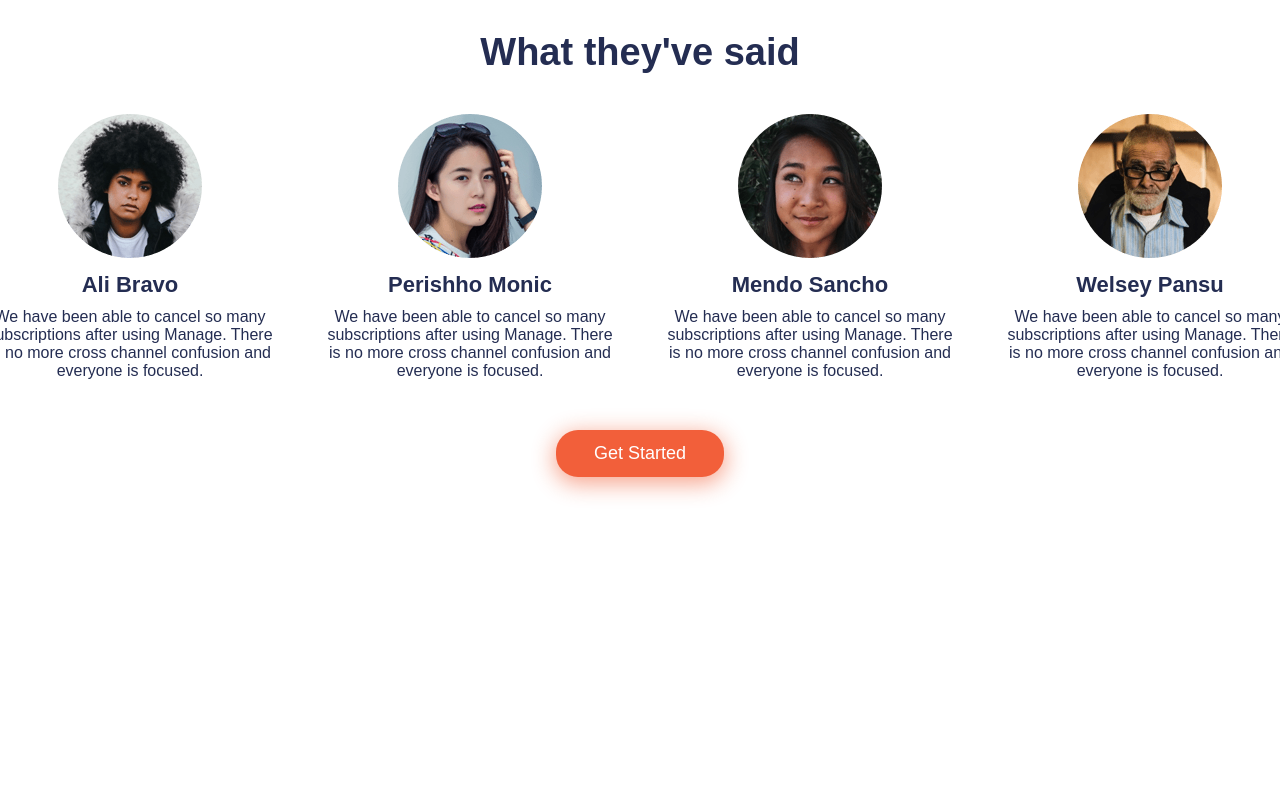
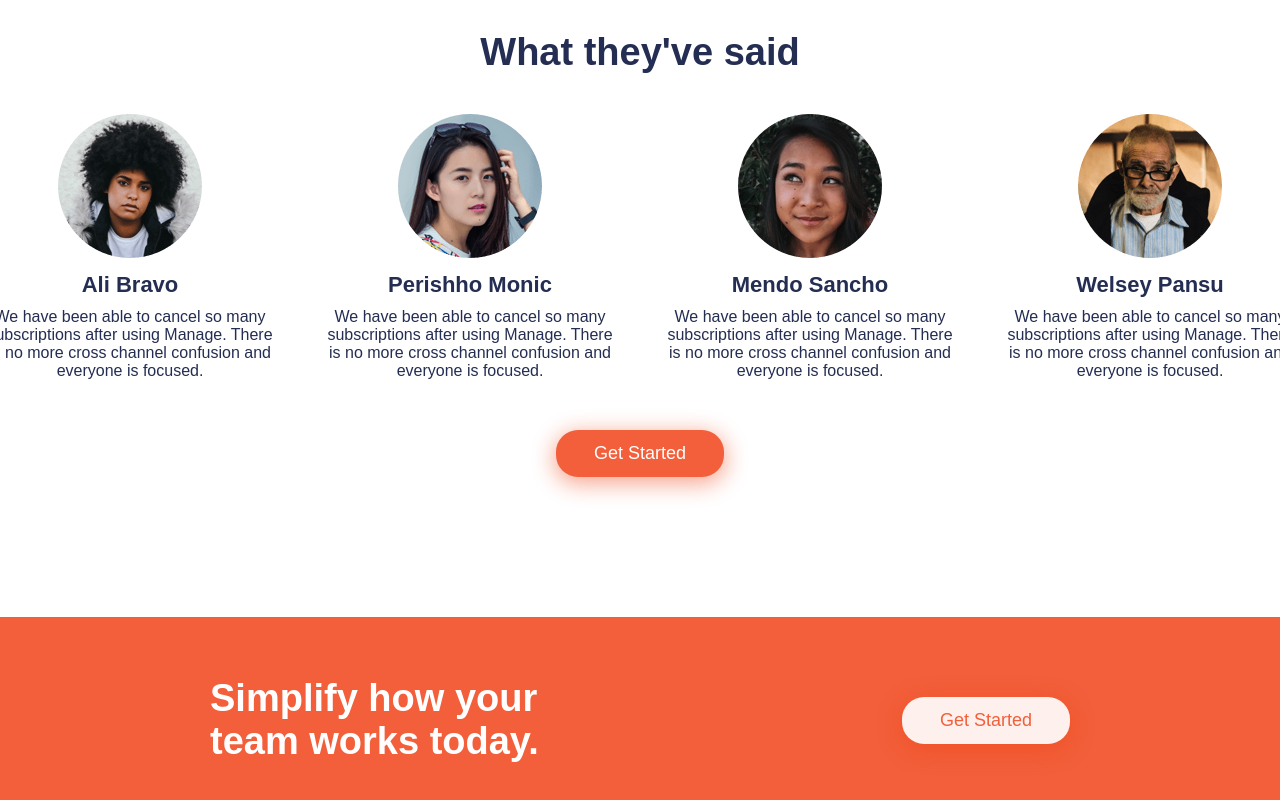
Before and after one commit to 0Kwanele0/manage-landing-page-master, a React (Create React App) app: page / in a window 1280 px wide. Shown: the part 1407-2207 px from the top of the page. Before the commit the page ends 1974 px from the top, so only its background shows below. Built offline with nearby package versions, Linux system fonts and the light colour scheme; a web font is replaced by a local one.

Commit message:
made the start section

```diff
--- a/src/App.js
+++ b/src/App.js
@@ -1,5 +1,6 @@
 import About from "./sections/about/About";
 import Showcase from "./sections/showcase/Showcase";
+import Start from "./sections/start/Start";
 import Testimonies from "./sections/testimonies/Testimonies";
 
 
@@ -9,6 +10,7 @@ function App() {
       <Showcase />
       <About />
       <Testimonies />
+      <Start />
     </div>
   );
 }
--- a/src/sections/start/Start.js
+++ b/src/sections/start/Start.js
@@ -3,8 +3,9 @@ import './styles/start.css'
 
 function Start() {
     return (
-        <div>
-
+        <div className="start">
+            <h2>Simplify how your team works today.</h2>
+            <div className="btn"><button>Get Started</button></div>
         </div>
     )
 }
--- a/src/sections/start/styles/start.css
+++ b/src/sections/start/styles/start.css
@@ -1 +1,69 @@
-/* No CSS *//*# sourceMappingURL=start.css.map */
+.start {
+  background-color: #f25f3a;
+  color: white;
+  padding: 30px;
+  margin-top: 50px;
+  text-align: center;
+}
+
+.start h2 {
+  font-size: 30px;
+  font-weight: 800;
+}
+
+.start button {
+  background-color: #fdf0ed;
+  padding: 13px 38px;
+  border-radius: 22px;
+  border: none;
+  outline: none;
+  color: #f25f3a;
+  font-weight: 500;
+  font-size: 18px;
+  margin: 20px 0;
+  text-transform: capitalize;
+  -webkit-box-shadow: 0px 5px 22px 2px rgba(238, 69, 23, 0.473);
+          box-shadow: 0px 5px 22px 2px rgba(238, 69, 23, 0.473);
+  -webkit-transition: all 0.3s ease;
+  transition: all 0.3s ease;
+}
+
+.start button:hover {
+  color: #fac6b7;
+}
+
+@media screen and (min-width: 800px) {
+  .start {
+    display: -webkit-box;
+    display: -ms-flexbox;
+    display: flex;
+    padding: 60px 110px;
+  }
+}
+
+@media screen and (min-width: 800px) and (min-width: 1000px) {
+  .start {
+    padding: 60px 210px;
+  }
+}
+
+@media screen and (min-width: 800px) {
+  .start h2 {
+    width: 40%;
+    text-align: left;
+    font-size: 38px;
+  }
+  .start .btn {
+    width: 60%;
+    display: -webkit-box;
+    display: -ms-flexbox;
+    display: flex;
+    -webkit-box-pack: end;
+        -ms-flex-pack: end;
+            justify-content: flex-end;
+    -webkit-box-align: center;
+        -ms-flex-align: center;
+            align-items: center;
+  }
+}
+/*# sourceMappingURL=start.css.map */
--- a/src/sections/start/styles/start.scss
+++ b/src/sections/start/styles/start.scss
@@ -0,0 +1,50 @@
+.start{
+    background-color: hsl(12, 88%, 59%);
+    color: white;
+    padding: 30px;
+    margin-top: 50px;
+    text-align: center;
+    h2{
+        font-size: 30px;
+        font-weight: 800;
+    }
+    button{
+        background-color:  hsl(12, 79%, 96%);
+        padding: 13px 38px;
+        border-radius: 22px;
+        border: none;
+        outline: none;
+        color: hsl(12, 88%, 59%);
+        font-weight: 500;
+        font-size: 18px;
+        margin: 20px 0;
+        text-transform: capitalize;
+        box-shadow: 0px 5px 22px 2px hsla(13, 86%, 51%, 0.473);
+        transition: all 0.3s ease;
+        &:hover{
+            color:hsl(13, 87%, 85%) ;
+        }
+    }
+}
+
+@media screen and (min-width:800px) {
+    .start{
+        display: flex;
+        padding: 60px 110px;
+        @media screen and (min-width: 1000px) {
+            padding: 60px 210px;
+        }
+        h2{
+            width: 40%;
+            text-align: left;
+            font-size: 38px;
+        }
+        .btn{
+            width: 60%;
+            display: flex;
+            justify-content: flex-end;
+            align-items: center;
+        }
+
+    }
+}
```
Also changed, not shown: 1 other file (tests, documents, lock files or other folders).
